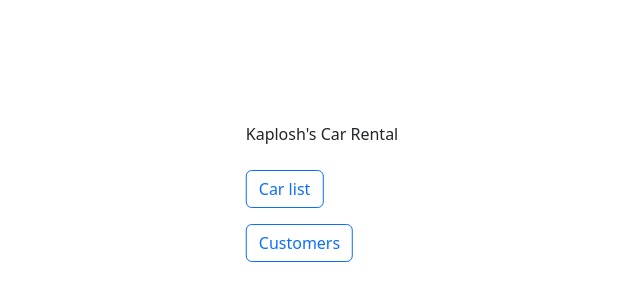
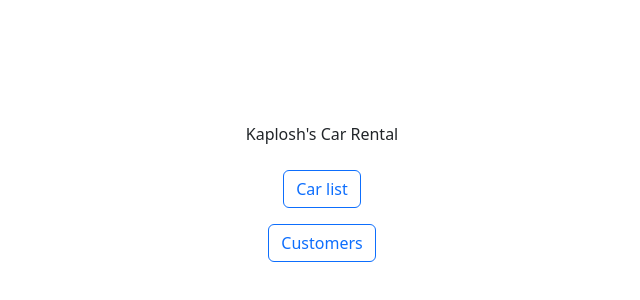
Before and after one commit to kaplosh/car-rental, a Nuxt app: page /home in a window 1280 px wide. Shown: the part 200-500 px from the top of the page, without its empty margins (318-958 px from the left). Built offline with nearby package versions, Linux system fonts and the light colour scheme.

Commit message:
home center position fix

```diff
--- a/pages/cars/listing.vue
+++ b/pages/cars/listing.vue
@@ -73,8 +73,7 @@ export default defineComponent({
   },
 
   methods: {
-    // TODO definuj typ pro argumentu `car` jako `Car`
-    async deleteCar (car) {
+    async deleteCar (car: Car) {
       // TODO BUG
       const result = await this.$db.delete('cars', car.id);
       // TODO dokončit (je potřeba znovu "stáhnout" auta)
--- a/pages/home.vue
+++ b/pages/home.vue
@@ -10,22 +10,24 @@ export default {
 
 <template>
   <div class="container">
-    <main class="d-flex flex-column position-absolute top-50 start-50 translate-middle">
-      <header class="mb-4">
+    <div class="d-flex vh-100">
+      <main class="d-flex flex-column m-auto align-self-center ">
+        <header class="d-flex mb-4 align-self-center">
           Kaplosh's Car Rental
         </header>
-      <div>
+        <div class="d-flex align-self-center ">
           <NuxtLink to="/cars/listing" class="btn btn-outline-primary mb-3">
             Car list
           </NuxtLink>
         </div>
-      <div>
+        <div class="d-flex align-self-center ">
           <NuxtLink to="" class="btn btn-outline-primary mb-3">
             Customers
           </NuxtLink>
         </div>
       </main>
     </div>
+  </div>
 </template>
 
 <style scoped>
```
Lines whose indentation alone changed are shown as unchanged.
